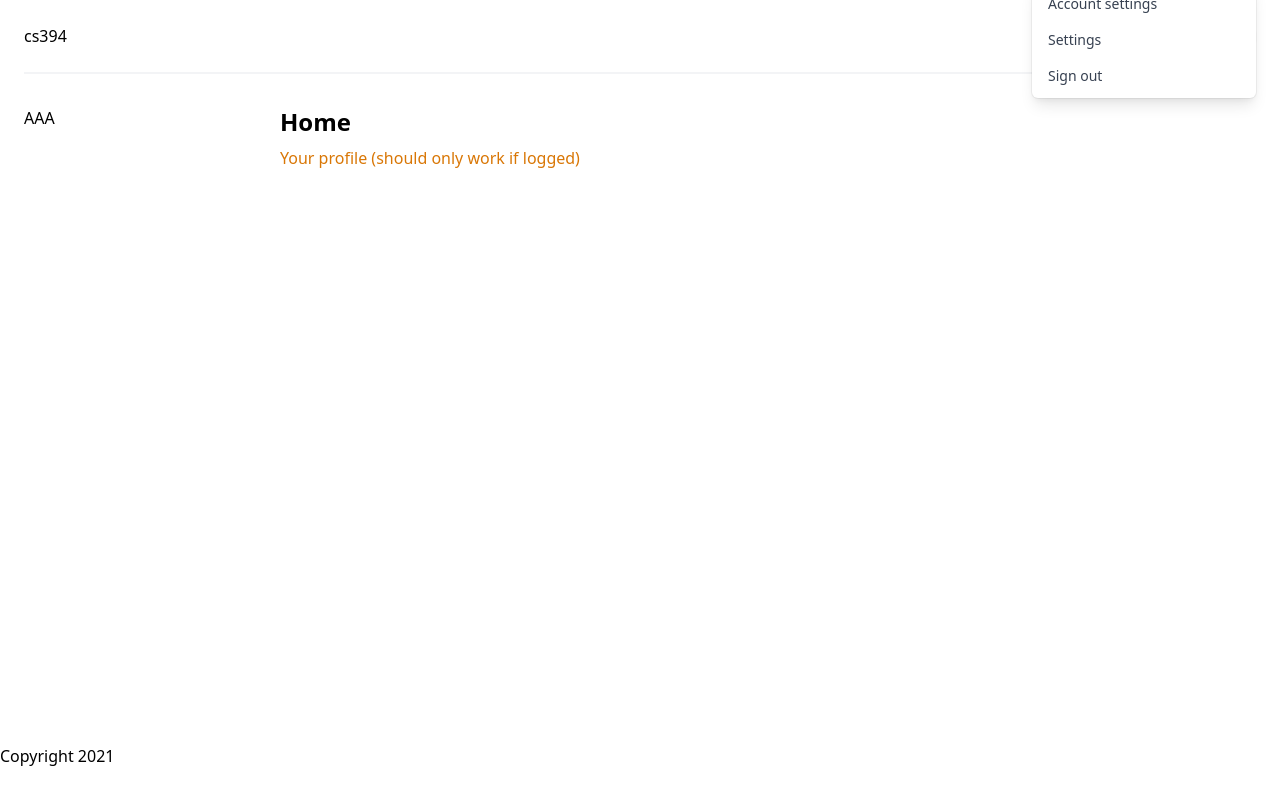
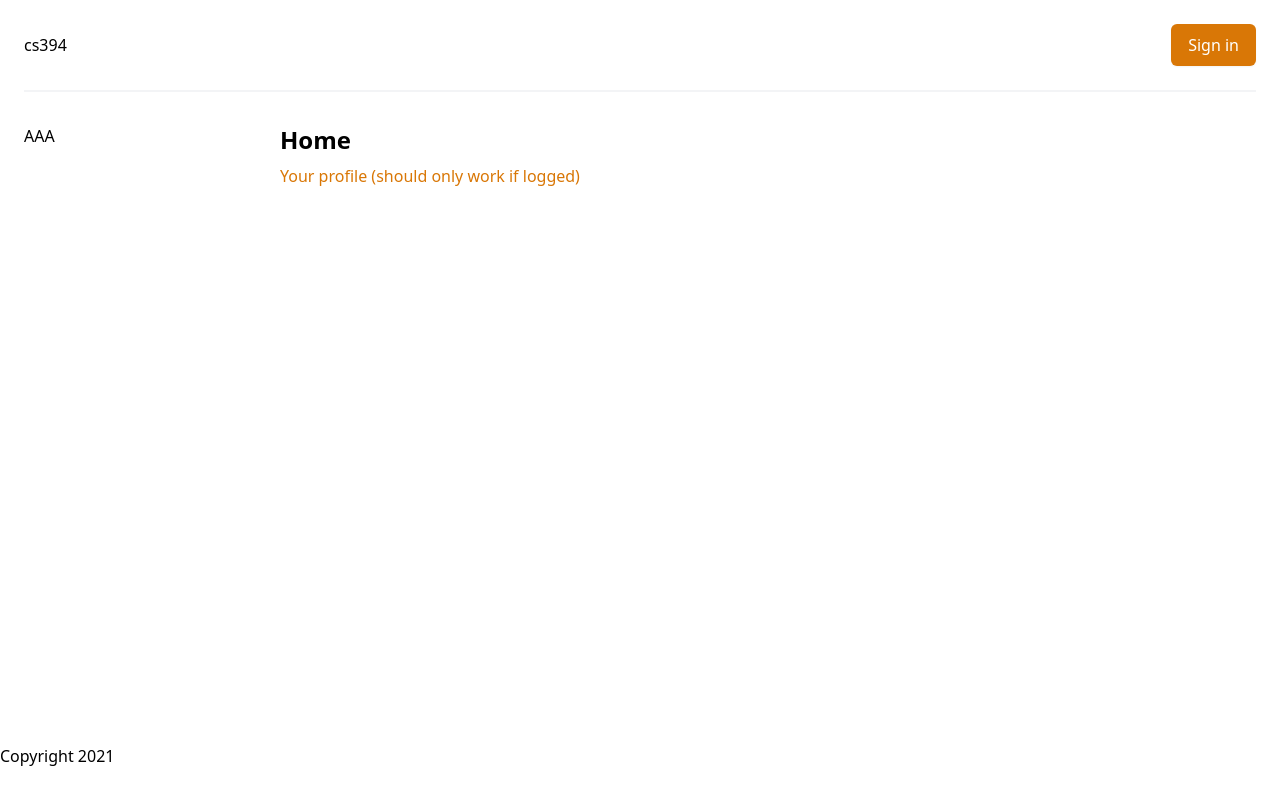
Before and after one commit to itsmichaelwest/lectern, a React (Create React App) app: page / in a window 1280 px wide. Built offline with nearby package versions, Linux system fonts and the light colour scheme; no server answers.

Commit message:
Few updates to logbutton + auth

```diff
--- a/src/components/navigation/logButton.js
+++ b/src/components/navigation/logButton.js
@@ -8,7 +8,7 @@ export default class LogButton extends Component {
         super(props)
         this.state = {
             displayName: null,
-            isLogged: true
+            isLogged: false
         }
     }
 
@@ -41,17 +41,14 @@ export default class LogButton extends Component {
                     <a href="/#/profile" className="ml-8 whitespace-nowrap inline-flex items-center justify-center px-4 py-2 border border-transparent rounded-md shadow-sm text-base font-medium text-gray-400 border-gray-400 hover:border-yellow-700 hover:text-yellow-700">
                         {this.state.displayName}
                     </a>
-                    <div className="origin-top-right absolute right-0 mt-2 w-56 rounded-md shadow-lg bg-white ring-1 ring-black ring-opacity-5">
+                    <div className="origin-top-right absolute right-0 top-16 mt-2 w-56 rounded-md shadow-lg bg-white ring-1 ring-black ring-opacity-5">
                         <div className="py-1" role="menu" aria-orientation="vertical" aria-labelledby="options-menu">
-                            <a href="#" className="block px-4 py-2 text-sm text-gray-700 hover:bg-gray-100 hover:text-gray-900" role="menuitem">Account settings</a>
-                            <a href="/settings" className="block px-4 py-2 text-sm text-gray-700 hover:bg-gray-100 hover:text-gray-900" role="menuitem">
-                                Settings
+                            <a href="/#/profile" className="block px-4 py-2 text-sm text-gray-700 hover:bg-gray-100 hover:text-gray-900" role="menuitem">
+                                Account settings
                             </a>
-                            <form method="POST" action="/#/logout">
-                                <button type="submit" className="block w-full text-left px-4 py-2 text-sm text-gray-700 hover:bg-gray-100 hover:text-gray-900 focus:outline-none focus:bg-gray-100 focus:text-gray-900" role="menuitem">
+                            <a href="/auth/logout" className="block px-4 py-2 text-sm text-gray-700 hover:bg-gray-100 hover:text-gray-900" role="menuitem">
                                 Sign out
-                                </button>
-                            </form>
+                            </a>
                         </div>
                     </div>
                 </div>
```
Also changed, not shown: 1 other file (tests, documents, lock files or other folders).
